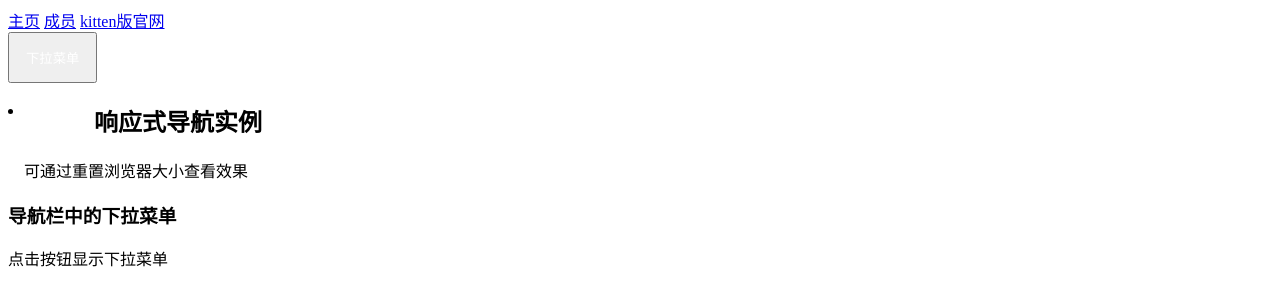
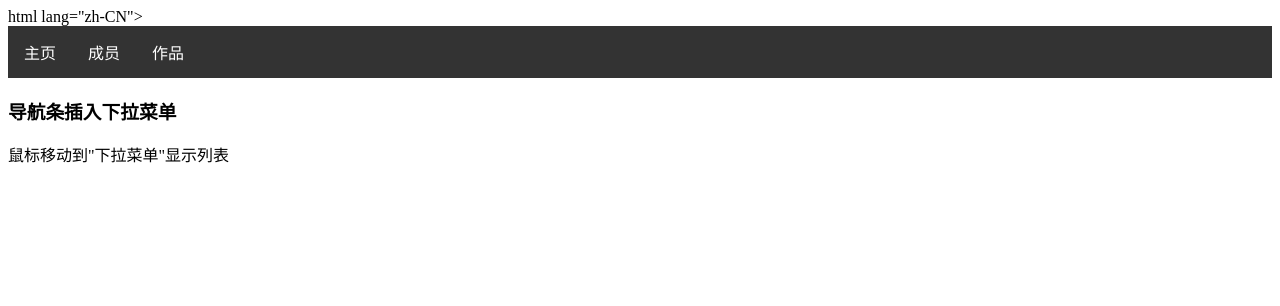
Before and after one commit to LZP-SUDO/guanwang.github.io, a plain HTML site: page index.html in a window 1280 px wide. Drawn offline with Linux system fonts and the light colour scheme.

Commit message:
Update index.html

```diff
--- a/index.html
+++ b/index.html
@@ -1,26 +1,26 @@
-<div class="container">
-    <a href="#home">主页</a>
-    <a href="#chengyuan">成员</a>
-    <a href ="https://shequ.codemao.cn/work/242436879">kitten版官网</a>
-    <div class="dropdown">
-        <button class="dropbtn" onclick="myFunction()">下拉菜单</button>
-        <div class="dropdown-content" id="myDropdown">
-            <a href="https://shequ.codemao.cn/work/245079391">十五年前的梦 1</a>
-            <a href="https://shequ.codemao.cn/work/234863702">GoastLand幽灵之陆</a>
-            <a href="#"></a>
+<!DOCTYPE html>
+<html>
+    <head>
+        html lang="zh-CN">
+    <meta charset=utf-8>
+    <title>影之光工作室官网</title>
+    </head>
+    <body>
+       <ul>
+    <li><a class="active" href="#home">主页</a></li>
+    <li><a href="#chengyuan">成员</a></li>
+    <li class="dropdown">
+        <a href="#" class="dropbtn">作品</a>
+        <div class="dropdown-content">
+            <a href="#">十五年前的梦 1</a>
+            <a href="#">链接 2</a>
+            <a href="#">链接 3</a>
         </div>
-    </div>
-    <li class="right"><a href="#about">关于</a></li>
-</div>
+    </li>
+</ul>
 
-
-<div style="padding-left:16px">
-  <h2>响应式导航实例</h2>
-  <p>可通过重置浏览器大小查看效果</p>
-</div>
-
-<h3>导航栏中的下拉菜单</h3>
-<p>点击按钮显示下拉菜单</p>
+<h3>导航条插入下拉菜单</h3>
+<p>鼠标移动到"下拉菜单"显示列表</p>
 <style>
     ul {
         list-style-type: none;
@@ -72,21 +72,5 @@
         display: block;
     }
 </style>
-
-<script>
-    /* 点击按钮，下拉菜单在 显示/隐藏 之间切换 */
-    function myFunction() {
-        document.getElementById("myDropdown").classList.toggle("show");
-    }
-
-    // 点击下拉菜单意外区域隐藏
-    window.onclick = function(e) {
-      if (!e.target.matches('.dropbtn')) {
-        var myDropdown = document.getElementById("myDropdown");
-          if (myDropdown.classList.contains('show')) {
-            myDropdown.classList.remove('show');
-          }
-      }
-    }
-
-</script>
+    </body>
+</html>
```
